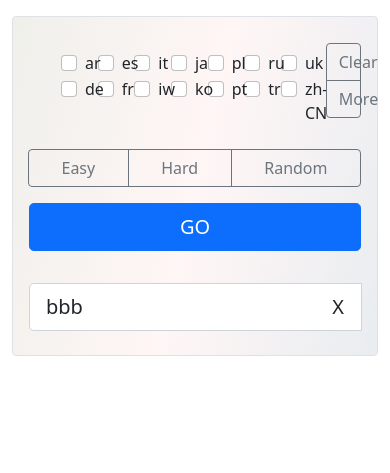
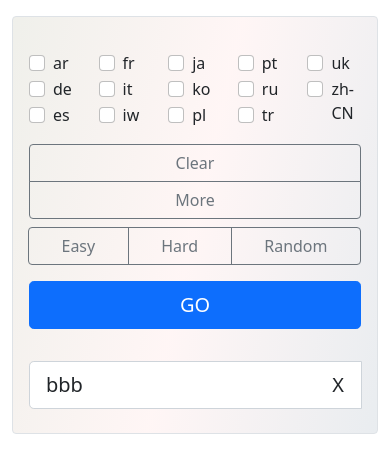
Before and after one commit to nieczuje/multiple-translator, a Flask app: page / in a window 390 px wide. Shown: the top 473 px of the page. Run offline with Flask 2, Linux system fonts and the light colour scheme; some libraries are stand-ins or nearby versions.

Commit message:
responsive clear

```diff
--- a/static/css/styles.css
+++ b/static/css/styles.css
@@ -45,7 +45,24 @@ ul.short {
   .my_responsive_add {
     margin-top: 1rem;
   }
+
   .my_responsive_sub {
     margin-top: -1rem;
   }
+
+  ol,
+  ul {
+    padding-left: 0rem;
+  }
+
+  ul.diff {
+    column-count: 5;
+    /* column-gap: 0.1rem; */
+  }
+
+  ul.short {
+    column-count: 5;
+    /* margin-top: 0.5rem; */
+    /* column-gap: 0.5rem; */
+  }
 }
--- a/templates/index.html
+++ b/templates/index.html
@@ -40,11 +40,11 @@
       <div class="form_area border">
         <form method="post">
           <div class="row mt-4">
-            <div class="col-10">
+            <div class="col-md-10 col-sm-8">
               <!-- SHORT -->
               {{content_checkboxes_short | safe}}
             </div>
-            <div class="col-2">
+            <div class="col-md-2 col-sm-4">
               <!-- BUTTON -->
               <!-- <a
                 class="btn btn-outline-secondary w-100"
```
